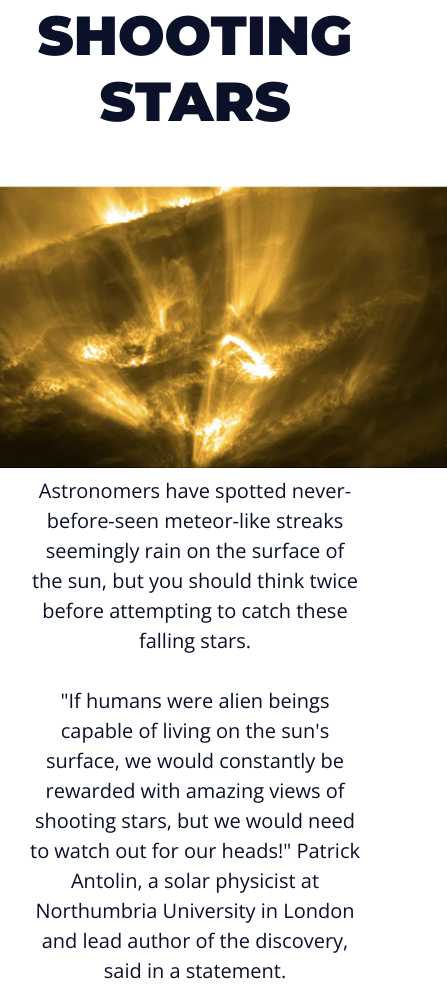
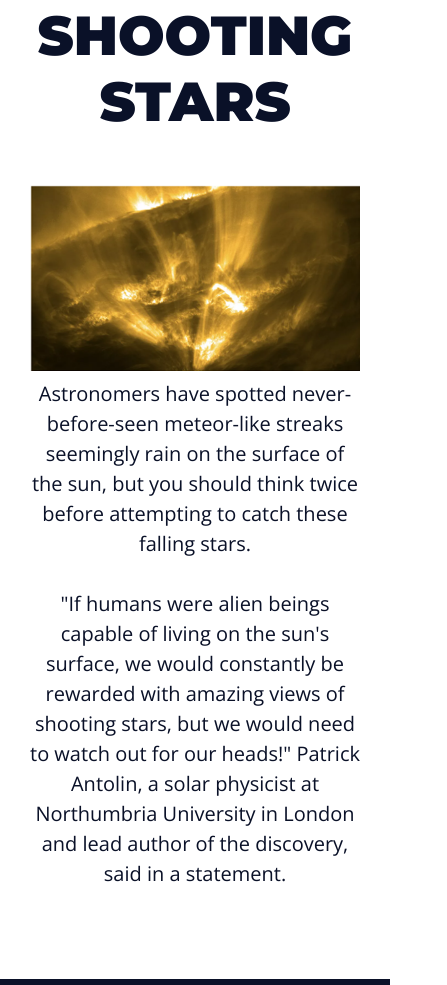
Before and after one commit to PauloManao/Website1, a plain HTML site: page Index.html in a window 390 px wide. Shown: the part 901-1886 px from the top of the page, 447 px wide, since content can reach past the window. Drawn offline with nearby package versions, Linux system fonts and the light colour scheme.

Commit message:
Solar Shooting image
set image to get responsive

```diff
--- a/Index.html
+++ b/Index.html
@@ -56,7 +56,7 @@
             <div>
                 <h2>Shooting stars</h2>
             </div>
-            <div>
+            <div class="solar-shooting">
                 <img src="images/solarShooting.png" alt="Solar Shooting">
             </div>
             <div>
--- a/css/styles.css
+++ b/css/styles.css
@@ -167,7 +167,7 @@ h6{
     line-height: 1.2;
 }
 
-.intro-img img{
+.intro-img img, .solar-shooting img{
     max-width: 100%;
     height: auto;
 
```
